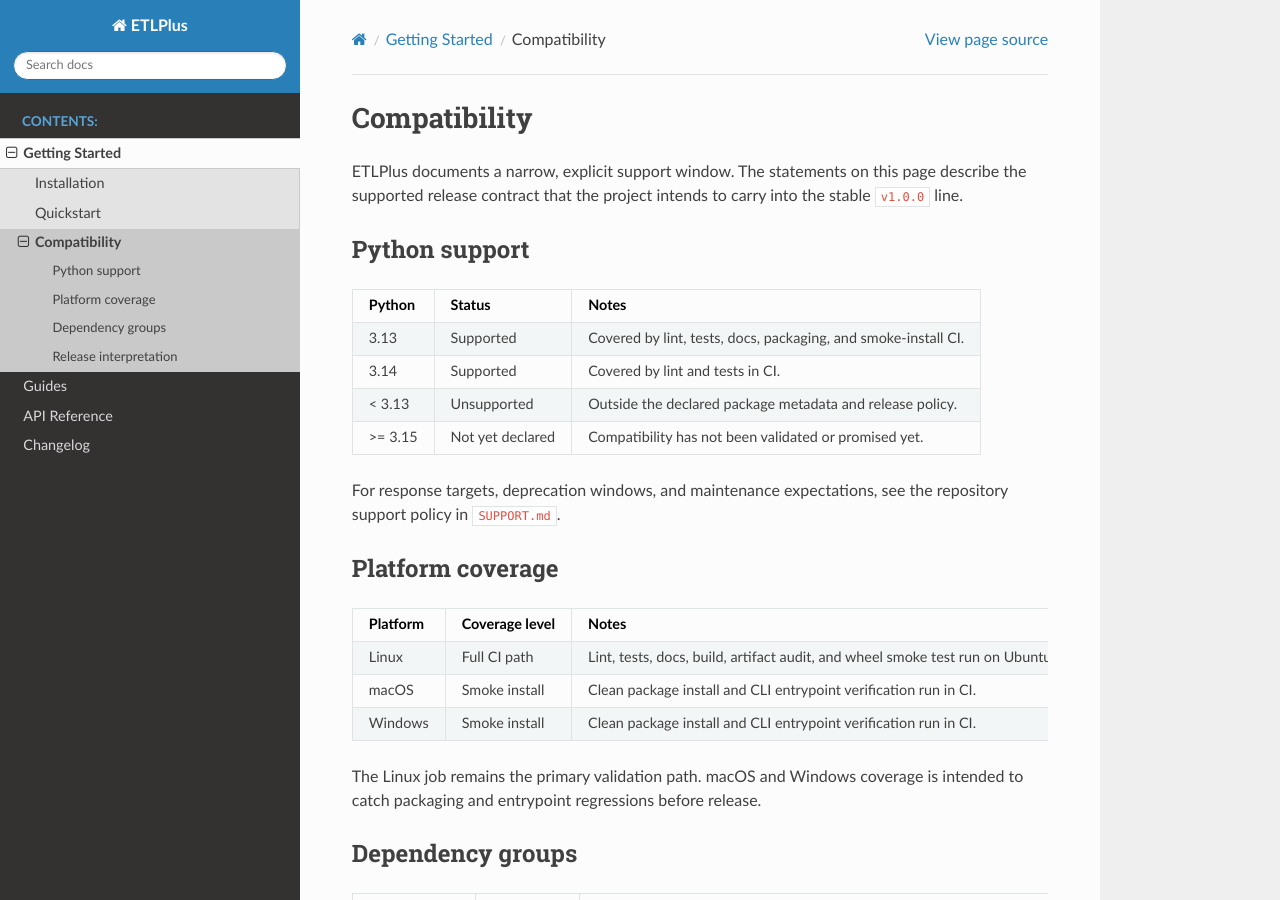
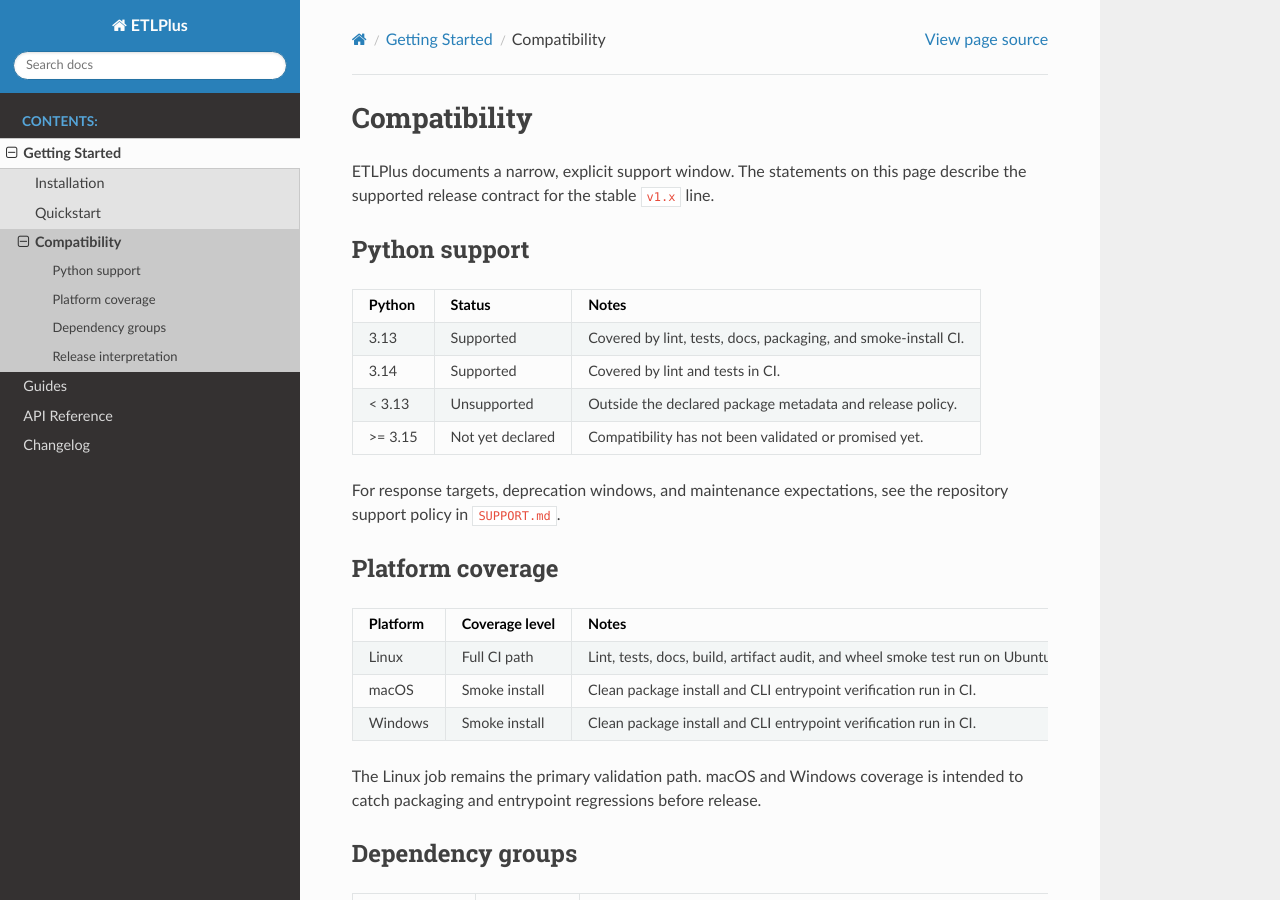
Before and after one commit to Dagitali/ETLPlus, a Sphinx documentation site: the page built from docs/source/getting-started/compatibility.md, in a window 1280 px wide and 900 px high. Built offline with Sphinx 7.4.7 and the Read the Docs theme 3.1.0, drawn with Linux system fonts in a browser that asks for light colours.

Commit message:
docs(getting-started): Update compatibility.py

```diff
--- a/docs/source/getting-started/compatibility.md
+++ b/docs/source/getting-started/compatibility.md
@@ -1,7 +1,7 @@
 # Compatibility
 
 ETLPlus documents a narrow, explicit support window. The statements on this page describe the
-supported release contract that the project intends to carry into the stable `v1.0.0` line.
+supported release contract for the stable `v1.x` line.
 
 ## Python support
 
```
